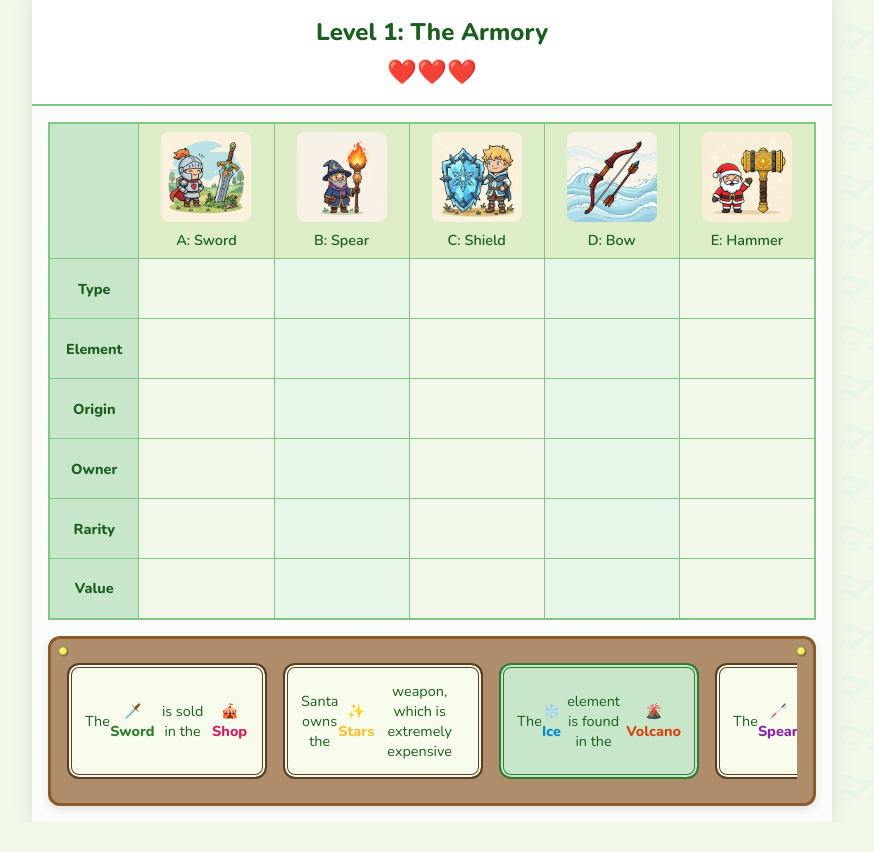
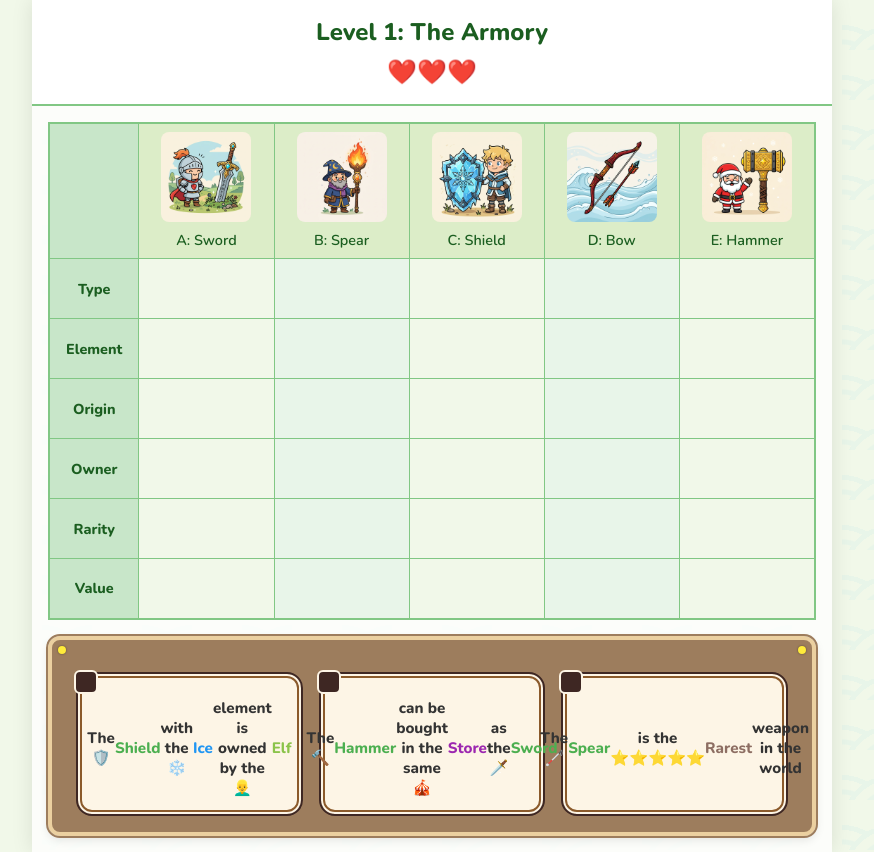
Before and after one commit to Feltoo/Profile-Match, a React (Vite) app: page / in a window 1280 px wide. Shown: the whole page, without its empty margins (208-1082 px from the left). Before the commit the page ends 822 px from the top, so only its background shows below. Built offline with nearby package versions, Linux system fonts and the light colour scheme.

Commit message:
Style clues like new screenshot and wrap them

```diff
--- a/src/App.css
+++ b/src/App.css
@@ -198,8 +198,9 @@
 /* Clues Panel */
 .clues-panel {
   margin: auto 1rem 1rem 1rem;
-  background: #b08d6a;
-  border: 3px solid #8b5a2b;
+  background: #9d7d5d; /* Match the dark brown */
+  border: 4px solid #ebd0a0; /* Thick beige inner border */
+  outline: 2px solid #9d7d5d; /* Outer thin brown border */
   border-radius: 12px;
   padding: 1.5rem 1rem 1rem 1rem;
   position: relative;
@@ -211,51 +212,65 @@
 .clues-panel::after {
   content: '';
   position: absolute;
-  top: 8px;
-  width: 6px;
-  height: 6px;
+  top: 6px;
+  width: 8px;
+  height: 8px;
   background: #ffeb3b;
-  border: 1px solid #cddc39;
   border-radius: 50%;
-  box-shadow: inset 1px 1px 2px rgba(255,255,255,0.8), 1px 1px 2px rgba(0,0,0,0.4);
+  box-shadow: 0 0 2px rgba(0,0,0,0.5);
 }
 
 .clues-panel::before {
-  left: 8px;
+  left: 6px;
 }
 
 .clues-panel::after {
-  right: 8px;
+  right: 6px;
 }
 
 .clues-scroll {
   display: flex;
+  flex-wrap: wrap;
   gap: 1rem;
-  overflow-x: auto;
-  padding-bottom: 0.5rem;
+  justify-content: center;
+  padding-top: 0.5rem;
 }
 
 .clue-card {
-  background: var(--clue-bg);
-  border: 2px solid #5a3c22;
-  box-shadow: inset 0 0 0 2px var(--clue-bg), inset 0 0 0 3px #5a3c22;
-  border-radius: 12px;
-  padding: 1rem;
-  min-width: 150px;
-  max-width: 200px;
+  position: relative;
+  background: #fdf5e6; /* Pale cream/yellow */
+  border: 2px solid #3e2723; /* Dark outer border */
+  box-shadow: inset 0 0 0 2px #fdf5e6, inset 0 0 0 4px #8b5a2b; /* Inner gap + inner brown border */
+  border-radius: 16px;
+  padding: 1.5rem 1rem 1rem 1rem;
+  width: calc(33.333% - 1rem); /* Try to fit 3 per row on desktop */
+  min-width: 140px;
   flex-shrink: 0;
-  font-weight: 500;
-  font-size: 0.9rem;
+  font-weight: 700;
+  font-size: 0.95rem;
+  color: #333;
   display: flex;
   align-items: center;
   justify-content: center;
   text-align: center;
 }
 
+/* The dark square in top-left */
+.clue-card::before {
+  content: '';
+  position: absolute;
+  top: -4px;
+  left: -4px;
+  width: 20px;
+  height: 20px;
+  background-color: #3e2723;
+  border-radius: 6px;
+  border: 2px solid #fdf5e6;
+}
+
 .clue-card.highlight {
-  background: var(--bg-green);
-  box-shadow: inset 0 0 0 2px var(--bg-green), inset 0 0 0 3px #2e7d32;
-  border-color: #2e7d32;
+  background: #e8f5e9;
+  box-shadow: inset 0 0 0 2px #e8f5e9, inset 0 0 0 4px #2e7d32;
 }
 
 /* Overlay for game over */
--- a/src/data/level.js
+++ b/src/data/level.js
@@ -87,22 +87,17 @@ export const level1 = {
   clues: [
     {
       id: 1,
-      text: "The <span style='color: #2e7d32; font-weight: 800'>🗡️ Sword</span> is sold in the <span style='color: #d81b60; font-weight: 800'>🎪 Shop</span>",
+      text: "The 🛡️ <span style='color: #4CAF50;'>Shield</span> with the ❄️ <span style='color: #2196F3;'>Ice</span> element is owned by the 👱‍♂️ <span style='color: #8BC34A;'>Elf</span>",
       status: "neutral"
     },
     {
       id: 2,
-      text: "Santa owns the <span style='color: #fbc02d; font-weight: 800'>✨ Stars</span> weapon, which is extremely expensive",
+      text: "The 🔨 <span style='color: #4CAF50;'>Hammer</span> can be bought in the same 🎪 <span style='color: #9C27B0;'>Store</span> as the 🗡️ <span style='color: #4CAF50;'>Sword</span>",
       status: "neutral"
     },
     {
       id: 3,
-      text: "The <span style='color: #0288d1; font-weight: 800'>❄️ Ice</span> element is found in the <span style='color: #d84315; font-weight: 800'>🌋 Volcano</span>",
-      status: "highlight"
-    },
-    {
-      id: 4,
-      text: "The <span style='color: #8e24aa; font-weight: 800'>🦯 Spear</span> is rated 5 Stars and belongs to a Wizard",
+      text: "The 🦯 <span style='color: #4CAF50;'>Spear</span> is the ⭐⭐⭐⭐⭐ <span style='color: #8D6E63;'>Rarest</span> weapon in the world",
       status: "neutral"
     }
   ]
```
